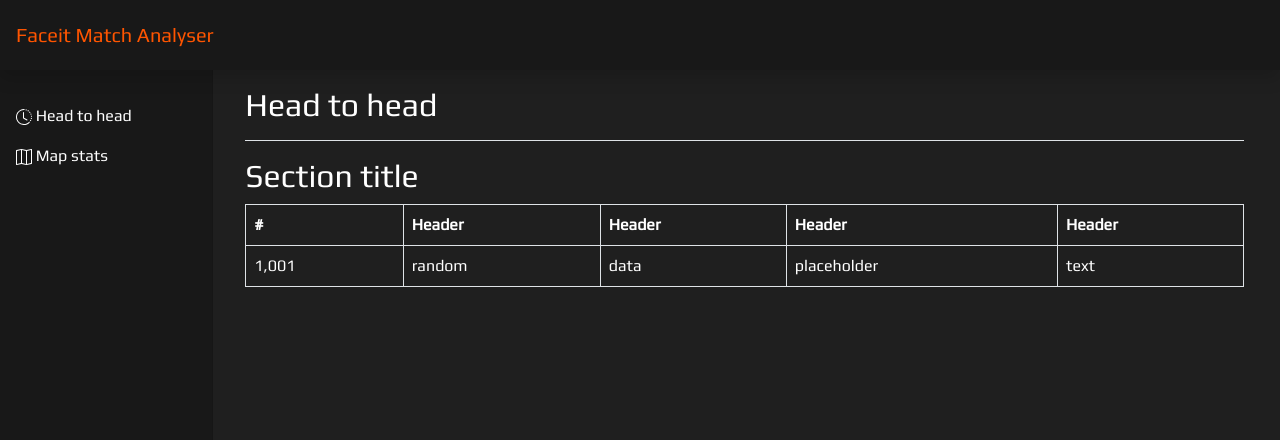
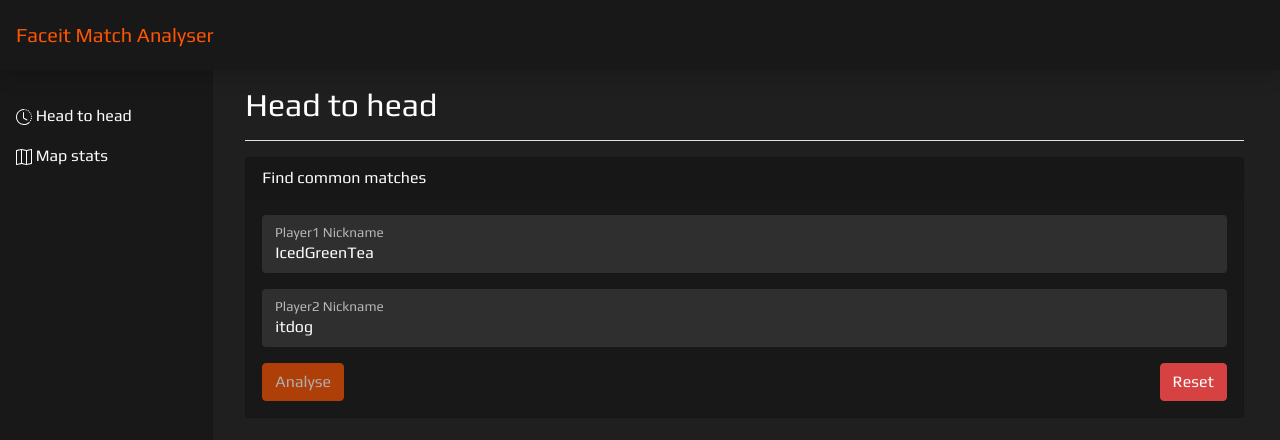
Before and after one commit to dixonkhtse/match-analyser, an Angular app: page / in a window 1280 px wide. Shown: the top 440 px of the page. Built offline with nearby package versions, Linux system fonts and the light colour scheme; what bluebird would draw is missing.

Commit message:
Add head to head page content

```diff
--- a/src/app/app.component.html
+++ b/src/app/app.component.html
@@ -88,31 +88,36 @@
         id="nav-match-history">
         <div
           class="d-flex justify-content-between flex-wrap flex-md-nowrap align-items-center pt-3 pb-2 mb-3 border-bottom">
-          <h2 class="text-light">Head to head</h2>
+          <h2 class="page-title text-light">Head to head</h2>
         </div>
 
-        <h2 class="text-light">Section title</h2>
-        <div class="table-responsive">
-          <table class="table table-bordered text-light">
-            <thead>
-              <tr>
-                <th>#</th>
-                <th>Header</th>
-                <th>Header</th>
-                <th>Header</th>
-                <th>Header</th>
-              </tr>
-            </thead>
-            <tbody>
-              <tr>
-                <td>1,001</td>
-                <td>random</td>
-                <td>data</td>
-                <td>placeholder</td>
-                <td>text</td>
-              </tr>
-            </tbody>
-          </table>
+        <div class="card text-white bg-dark mb-3">
+          <div class="card-header">Find common matches</div>
+          <div class="card-body">
+            <form>
+              <!-- Input fields -->
+              <div *ngFor="let player of commonMatchesModel | keyvalue; index as i;"
+                class="player1-nickname form-floating mb-3">
+                <input id="player{{i+1}}Nickname" name="player{{i+1}}Nickname" type="text"
+                  class="form-control form-control-dark" [class.is-invalid]="submitted && !matchUrl"
+                  placeholder="Player{{i+1}} Nickname" [(ngModel)]="commonMatchesModel[i].nickname">
+                <label class="text-light" for="player{{i+1}}Nickname">Player{{i+1}} Nickname</label>
+              </div>
+              <!-- Buttons -->
+              <div class="btns d-flex justify-content-between">
+                <button type="submit" class="btn btn-primary text-light"
+                  [disabled]="!matchUrl || !faceitUsername || analysing" (click)="analyse()">
+                  <span *ngIf="!analysing">Analyse</span>
+                  <ng-container *ngIf="analysing">
+                    <span class="spinner spinner-border spinner-border-sm" role="status" aria-hidden="true"></span>
+                    <span class="sr-only">Loading...</span>
+                  </ng-container>
+                </button>
+                <button type="button" class="btn btn-danger text-light"
+                  [disabled]="(!matchUrl && !faceitUsername) || analysing" (click)="reset()">Reset</button>
+              </div>
+            </form>
+          </div>
         </div>
       </div>
 
@@ -120,12 +125,13 @@
       <div class="col-md-9 ms-sm-auto col-lg-10 px-md-4 tab-pane fade" role="tabpanel" id="nav-map-stats">
         <div
           class="d-flex justify-content-between flex-wrap flex-md-nowrap align-items-center pt-3 pb-2 mb-3 border-bottom">
-          <h2 class="text-light">Map stats</h2>
+          <h2 class="page-title text-light">Map stats</h2>
         </div>
 
-        <div class="container rounded">
+        <div class="container form-wrapper rounded">
           <h5 class="text-light mb-3">INPUTS</h5>
           <form>
+            <!-- Input fields -->
             <div class="match-url form-floating mb-3">
               <input id="matchUrl" name="matchUrl" type="text" class="form-control form-control-dark"
                 [class.is-invalid]="submitted && !matchUrl" placeholder="Match URL" [(ngModel)]="matchUrl">
@@ -137,6 +143,7 @@
                 [(ngModel)]="faceitUsername">
               <label class="text-light" for="faceitUsername">FACEIT Nickname</label>
             </div>
+            <!-- Buttons -->
             <div class="btns d-flex justify-content-between">
               <button type="submit" class="btn btn-primary text-light"
                 [disabled]="!matchUrl || !faceitUsername || analysing" (click)="analyse()">
@@ -174,6 +181,16 @@
           </table>
         </div>
       </div>
+
+      <!-- Page Template -->
+      <!-- <div class="col-md-9 ms-sm-auto col-lg-10 px-md-4 tab-pane fade show active" role="tabpanel"
+        id="nav-match-history">
+        <div
+          class="d-flex justify-content-between flex-wrap flex-md-nowrap align-items-center pt-3 pb-2 mb-3 border-bottom">
+          <h2 class="page-title text-light">Head to head</h2>
+        </div>
+      </div> -->
     </main>
+
   </div>
 </div>
--- a/src/app/app.component.ts
+++ b/src/app/app.component.ts
@@ -16,6 +16,10 @@
   public analysing = false;
   public result: any;
   public warning = '';
+  public commonMatchesModel = [
+    { nickname: 'IcedGreenTea' },
+    { nickname: 'itdog' },
+  ]
 
   constructor(private http: HttpClient) { }
 
```
